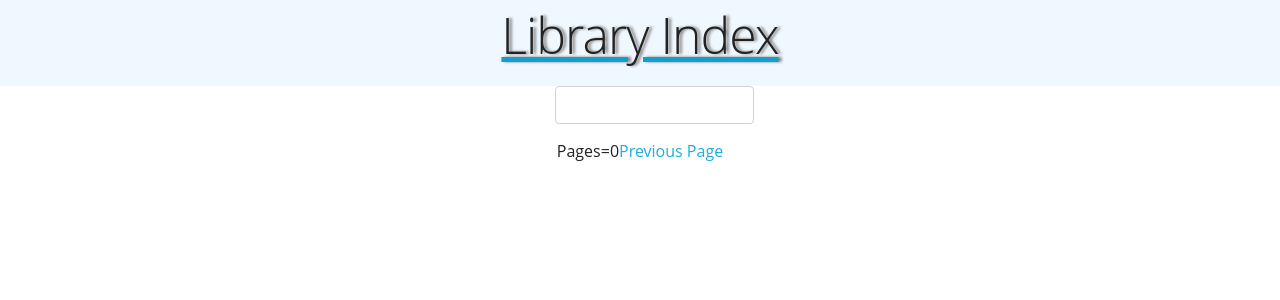
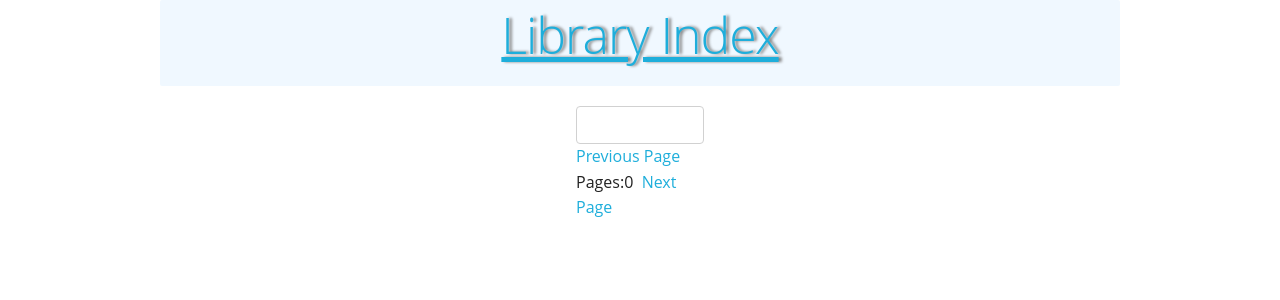
Before and after one commit to alimertcakar/library-app, a React (Create React App) app: page / in a window 1280 px wide. Shown: the top 300 px of the page. Built offline with nearby package versions, Linux system fonts and the light colour scheme.

Commit message:
structural changes

```diff
--- a/src/App.js
+++ b/src/App.js
@@ -11,13 +11,16 @@ import Pagination from './components/Pagination.js';
 
 function App() {
   return (
-    <div className="App">
-      <Navbar title="Library Index" />
+    <div className="container">
+      <div className="row">
+        <div className="twelve columns">
+          <Navbar title="Library Index" />
+        </div>
+      </div>
       <div className="two columns offset-by-five">
         <Search />
         <Pagination />
       </div>
-
     </div>
   );
 }
--- a/src/components/Navbar.js
+++ b/src/components/Navbar.js
@@ -3,11 +3,13 @@ import '../style/components/Navbar.css';
 
 function Navbar(props) {
     return (
-        <a href="#">
-            <div id="Navbar">
+
+        <div id="Navbar">
+            <a href="#" id="Navbar--link">
                 <h1>{props.title}</h1>
-            </div>
-        </a>
+            </a>
+        </div >
+
     )
 }
 
--- a/src/components/Pagination.js
+++ b/src/components/Pagination.js
@@ -5,8 +5,9 @@ function Pagination(props) {
 
     return (
         <div className="Pagination">
-            Pages={Pages}
-            <a onClick={alert("x")}>Previous Page</a>
+            <a onClick={() => { alert("x") }}>Previous Page</a>
+            &nbsp; Pages:{Pages} &nbsp;
+            <a onClick={() => { alert("x") }}>Next Page</a>
         </ div>
     )
 }
--- a/src/components/Search.js
+++ b/src/components/Search.js
@@ -5,7 +5,7 @@ import '../style/components/Search.css';
 
 export default function Search() {
     return (
-        <div className="Search">
+        <div id="Search">
             <input type="text" id="Search"></input>
         </div>
     );
--- a/src/style/components/Navbar.css
+++ b/src/style/components/Navbar.css
@@ -3,10 +3,14 @@
   background-color: aliceblue;
   text-align: center;
   text-shadow: 3px 0px 3px gray;
-  user-select: none;
   margin-bottom: 0;
   padding: 5px 0 1px;
+  border-radius: 2px;
 }
-#Navbar:hover {
+
+#Navbar--link h1 {
+  display: inline-block;
+  user-select: none;
   cursor: pointer;
+  text-decoration: underline; /* TODO add on hover text decoration color change and animation*/
 }
--- a/src/style/components/Search.css
+++ b/src/style/components/Search.css
@@ -0,0 +1,4 @@
+#Search {
+  margin: 10px 0 0;
+  width: 100%;
+}
```
